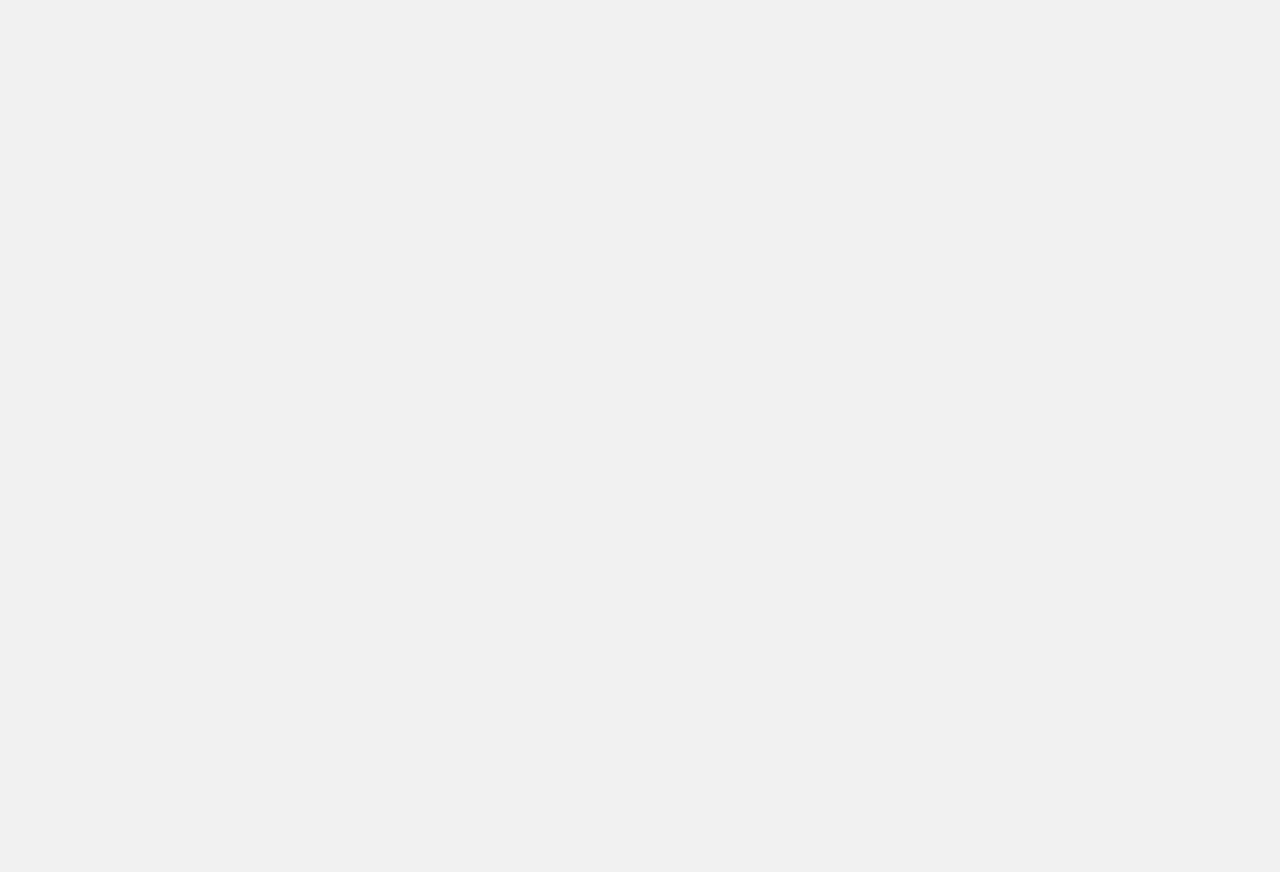
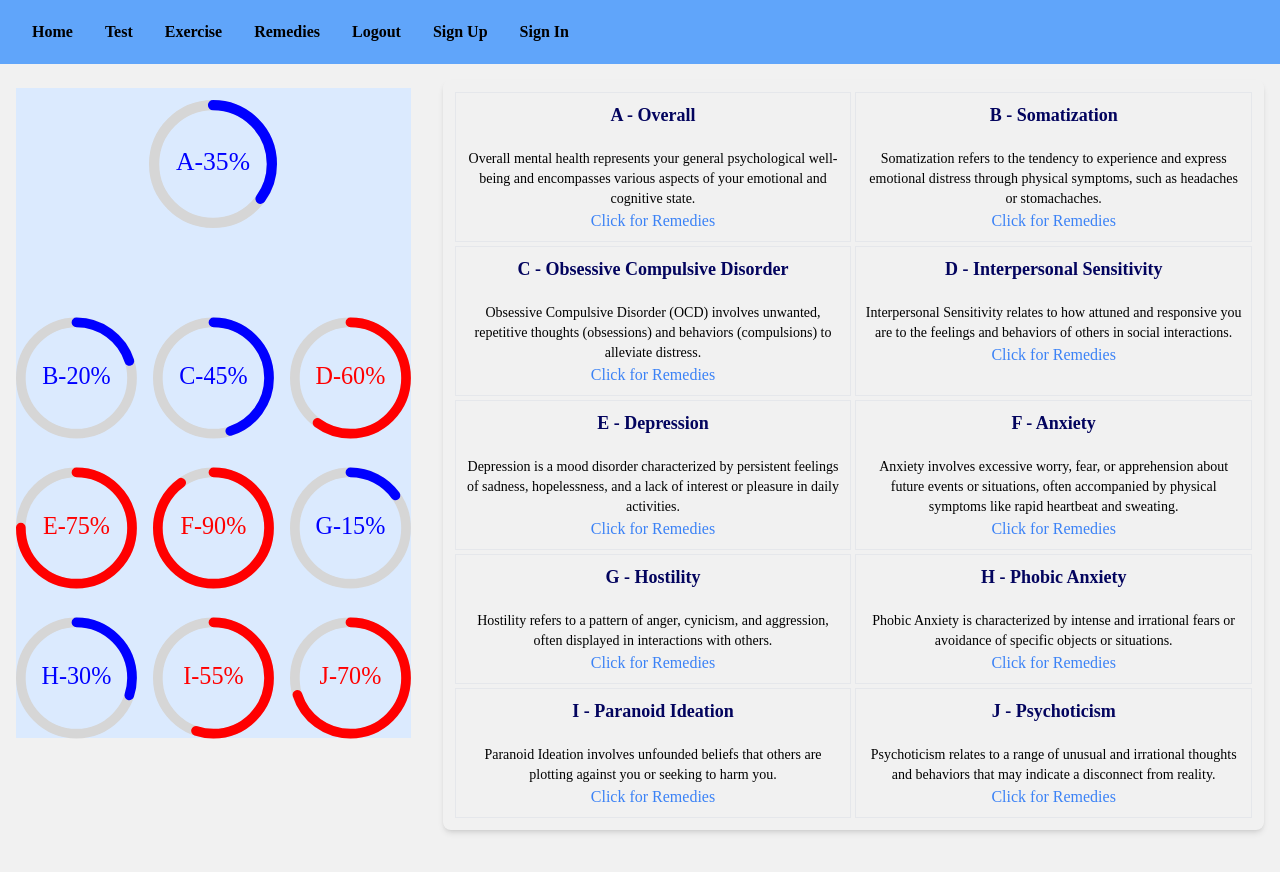
Before and after one commit to ShrackeR/mindful-wellbeing, a React (Create React App) app in the folder frontend/: page /result in a window 1280 px wide. Before the commit this address had no page. Shown: the top 872 px of the page. Before the commit the page ends 800 px from the top, so only its background shows below. Built offline with nearby package versions, Linux system fonts and the light colour scheme.

Commit message:
Added results page

```diff
--- a/frontend/package.json
+++ b/frontend/package.json
@@ -4,6 +4,8 @@
   "version": "0.1.0",
   "private": true,
   "dependencies": {
+    "@fortawesome/free-solid-svg-icons": "^6.4.2",
+    "@fortawesome/react-fontawesome": "^0.2.0",
     "@testing-library/jest-dom": "^5.16.4",
     "@testing-library/react": "^13.3.0",
     "@testing-library/user-event": "^13.5.0",
@@ -12,6 +14,7 @@
     "mdb-react-ui-kit": "^6.3.0",
     "react": "^18.1.0",
     "react-chartjs-2": "^5.2.0",
+    "react-circular-progressbar": "^2.1.0",
     "react-datamaps-india": "^0.6.0",
     "react-dom": "^18.1.0",
     "react-jvectormap": "^0.0.16",
--- a/frontend/src/App.js
+++ b/frontend/src/App.js
@@ -20,6 +20,7 @@ import Remedies from "./pages/Remedies";
 import LineGraph from "./pages/Profile";
 import State from "./pages/State";
 import MapCharts from "./pages/MapCharts";
+import Result1 from "./components/Result1";
 
 function App() {
   return (
@@ -48,6 +49,7 @@ function App() {
           />
           <Route path="/psycho" element={<PsychoticismRemediesPage />} />
           <Route path="/" element={<PsychoticismRemediesPage />} />
+          <Route path="/result" element={<Result1 />} />
         </Routes>
         {/* </div> */}
       </BrowserRouter>
--- /dev/null
+++ b/frontend/src/components/Result.css
@@ -0,0 +1,19 @@
+/* CSS for the curved meter */
+.meter-svg {
+    transform: rotate(-90deg);
+    transform-origin: center;
+}
+
+.meter-circle {
+    stroke-dasharray: 251.3274;
+    /* 2 * Math.PI * radius */
+    stroke-dashoffset: 0;
+    transition: stroke-dashoffset 1s linear;
+}
+
+.meter-progress {
+    stroke-dasharray: 251.3274;
+    /* 2 * Math.PI * radius */
+    stroke-dashoffset: 251.3274;
+    transition: stroke-dashoffset 1s linear;
+}
--- /dev/null
+++ b/frontend/src/components/Result.js
@@ -0,0 +1,69 @@
+import React from "react";
+import { CircularProgressbar, buildStyles } from "react-circular-progressbar";
+import "react-circular-progressbar/dist/styles.css";
+import Navigation from "./Navigation";
+
+const ProgressBar = ({ percentage, className, index1 }) => {
+  // Define a class based on the percentage
+  const colorStyles = buildStyles({
+    textColor: percentage > 50 ? "red" : "blue",
+    pathColor: percentage > 50 ? "red" : "blue",
+  });
+
+  return (
+    <div className={className}>
+      <CircularProgressbar
+        value={percentage}
+        text={`${index1}-${percentage}%`}
+        strokeWidth={8}
+        styles={colorStyles} // Apply the color class here
+      />
+    </div>
+  );
+};
+
+function Result() {
+  let percentage = [35, 20, 45, 60, 75, 90, 15, 30, 55, 70];
+  const characteristics = [
+    "Overall",
+    "Somatization",
+    "Obsessive Compulsive Disorder",
+    "Interpersonal Sensitivity",
+    "Depression",
+    "Anxiety",
+    "Hostility",
+    "Phobic Anxiety",
+    "Paranoid Ideation",
+    "Psychoticism",
+  ];
+  let index1 = ["A", "B", "C", "D", "E", "F", "G", "H", "I", "J"];
+
+  return (
+    <>
+      <div className=" flex items-center justify-center">
+        <div className="flex flex-col items-center mt-2 bg-blue-100 items-center lg-shadow justify-center h-[650px] w-[400px]">
+          {/* Large progress bar at the top center */}
+          <ProgressBar
+            percentage={percentage[0]}
+            className="w-32 h-32 mt-2 mt-[-520px]"
+            index1={index1[0]}
+          />
+
+          {/* 3x3 grid of smaller progress bars */}
+          <div className="grid grid-cols-3 gap-4 mt-4">
+            {percentage.slice(1).map((percentage, index) => (
+              <ProgressBar
+                key={index}
+                percentage={percentage}
+                className="w-18 h-16 mt-[70px]"
+                index1={index1[index + 1]}
+              />
+            ))}
+          </div>
+        </div>
+      </div>
+    </>
+  );
+}
+
+export default Result;
--- /dev/null
+++ b/frontend/src/components/Result1.js
@@ -0,0 +1,101 @@
+import React from "react";
+import Result from "./Result";
+import { Link } from "react-router-dom";
+import Navigation from "./Navigation";
+
+const Result1 = () => {
+  const traitsMapping = {
+    A: {
+      trait: "Overall",
+      explanation:
+        "Overall mental health represents your general psychological well-being and encompasses various aspects of your emotional and cognitive state.",
+      remedyLink: "/remedies",
+    },
+    B: {
+      trait: "Somatization",
+      explanation:
+        "Somatization refers to the tendency to experience and express emotional distress through physical symptoms, such as headaches or stomachaches.",
+      remedyLink: "/somatization",
+    },
+    C: {
+      trait: "Obsessive Compulsive Disorder",
+      explanation:
+        "Obsessive Compulsive Disorder (OCD) involves unwanted, repetitive thoughts (obsessions) and behaviors (compulsions) to alleviate distress.",
+      remedyLink: "/ocd",
+    },
+    D: {
+      trait: "Interpersonal Sensitivity",
+      explanation:
+        "Interpersonal Sensitivity relates to how attuned and responsive you are to the feelings and behaviors of others in social interactions.",
+      remedyLink: "/inter",
+    },
+    E: {
+      trait: "Depression",
+      explanation:
+        "Depression is a mood disorder characterized by persistent feelings of sadness, hopelessness, and a lack of interest or pleasure in daily activities.",
+      remedyLink: "/depression",
+    },
+    F: {
+      trait: "Anxiety",
+      explanation:
+        "Anxiety involves excessive worry, fear, or apprehension about future events or situations, often accompanied by physical symptoms like rapid heartbeat and sweating.",
+      remedyLink: "/anxiety",
+    },
+    G: {
+      trait: "Hostility",
+      explanation:
+        "Hostility refers to a pattern of anger, cynicism, and aggression, often displayed in interactions with others.",
+      remedyLink: "/hostility",
+    },
+    H: {
+      trait: "Phobic Anxiety",
+      explanation:
+        "Phobic Anxiety is characterized by intense and irrational fears or avoidance of specific objects or situations.",
+      remedyLink: "/phobic",
+    },
+    I: {
+      trait: "Paranoid Ideation",
+      explanation:
+        "Paranoid Ideation involves unfounded beliefs that others are plotting against you or seeking to harm you.",
+      remedyLink: "/paranoid",
+    },
+    J: {
+      trait: "Psychoticism",
+      explanation:
+        "Psychoticism relates to a range of unusual and irrational thoughts and behaviors that may indicate a disconnect from reality.",
+      remedyLink: "/psycho",
+    },
+  };
+  return (
+    <>
+      <Navigation />
+      <div className="flex">
+        <div className="w-1/3 p-4">
+          <Result />
+        </div>
+        <div className="w-2/3 p-4">
+          <div className="p-2 rounded-lg shadow-md text-center">
+            <div className="grid grid-cols-2 gap-1 p-1">
+              {Object.keys(traitsMapping).map((letter) => (
+                <div key={letter} className="border p-2">
+                  <h2 className="text-lg font-semibold">
+                    {letter} - {traitsMapping[letter].trait}
+                  </h2>
+                  <p className="text-sm">{traitsMapping[letter].explanation}</p>
+                  <Link
+                    to={traitsMapping[letter].remedyLink}
+                    className="text-blue-500 hover:underline"
+                  >
+                    Click for Remedies
+                  </Link>
+                </div>
+              ))}
+            </div>
+          </div>
+        </div>
+      </div>
+    </>
+  );
+};
+
+export default Result1;
--- a/frontend/src/pages/Quiz.js
+++ b/frontend/src/pages/Quiz.js
@@ -2,6 +2,7 @@ import { useState } from "react";
 // import "./Quiz.css";
 import Navigation from "../components/Navigation";
 import home from "../assets/bg.jpg";
+import { Link } from "react-router-dom";
 
 const Quiz = () => {
   const choice = [
@@ -444,17 +445,18 @@ const Quiz = () => {
               <div className="result text-blue-800">
                 <h3 className="text-2xl font-semibold">Result</h3>
                 <p className="text-lg">
-                  Total Question:{" "}
-                  <span className="font-semibold">{questions.length}</span>
+                  Test Completed!{" "}
+                  {/* <span className="font-semibold">{questions.length}</span> */}
                 </p>
-                <p className="text-lg">
-                  User Responses:{" "}
+                {/* <p className="text-lg">
+                  View Your Results:{" "}
                   <span className="font-semibold">
                     {userResponses.join(", ")}
                   </span>
-                </p>
+                </p> */}
+                <br />
                 {/* Display the POST response here */}
-                {postResponse && (
+                {/* {postResponse && (
                   <div>
                     <p className="text-lg">
                       POST Response:{" "}
@@ -463,7 +465,10 @@ const Quiz = () => {
                       </span>
                     </p>
                   </div>
-                )}
+                )} */}
+                <Link to="/result" className="text-blue-500 hover:underline">
+                  View Your Results
+                </Link>
               </div>
             )}
           </div>
```
Also changed, not shown: 1 other file (tests, documents, lock files or other folders).
